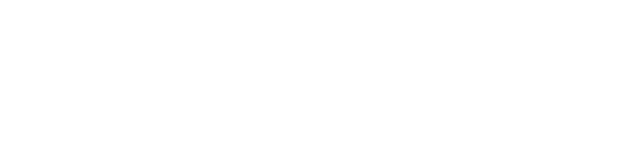
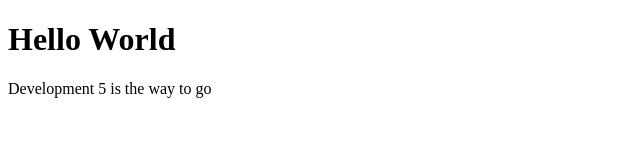
Before and after one commit to EHB-MCT/rebase-123hopsakee, a plain HTML site: page rebase-123hopsakee/index.html in a window 1280 px wide. Shown: the whole page, without its empty margins (0-640 px from the left). Drawn offline with Linux system fonts and the light colour scheme.

Commit message:
Update index.html

```diff
--- a/rebase-123hopsakee/index.html
+++ b/rebase-123hopsakee/index.html
@@ -6,6 +6,7 @@
     <title>Document</title>
 </head>
 <body>
-
+    <h1>Hello World</h1>
+    <p>Development 5 is the way to go</p>
 </body>
 </html>
```
